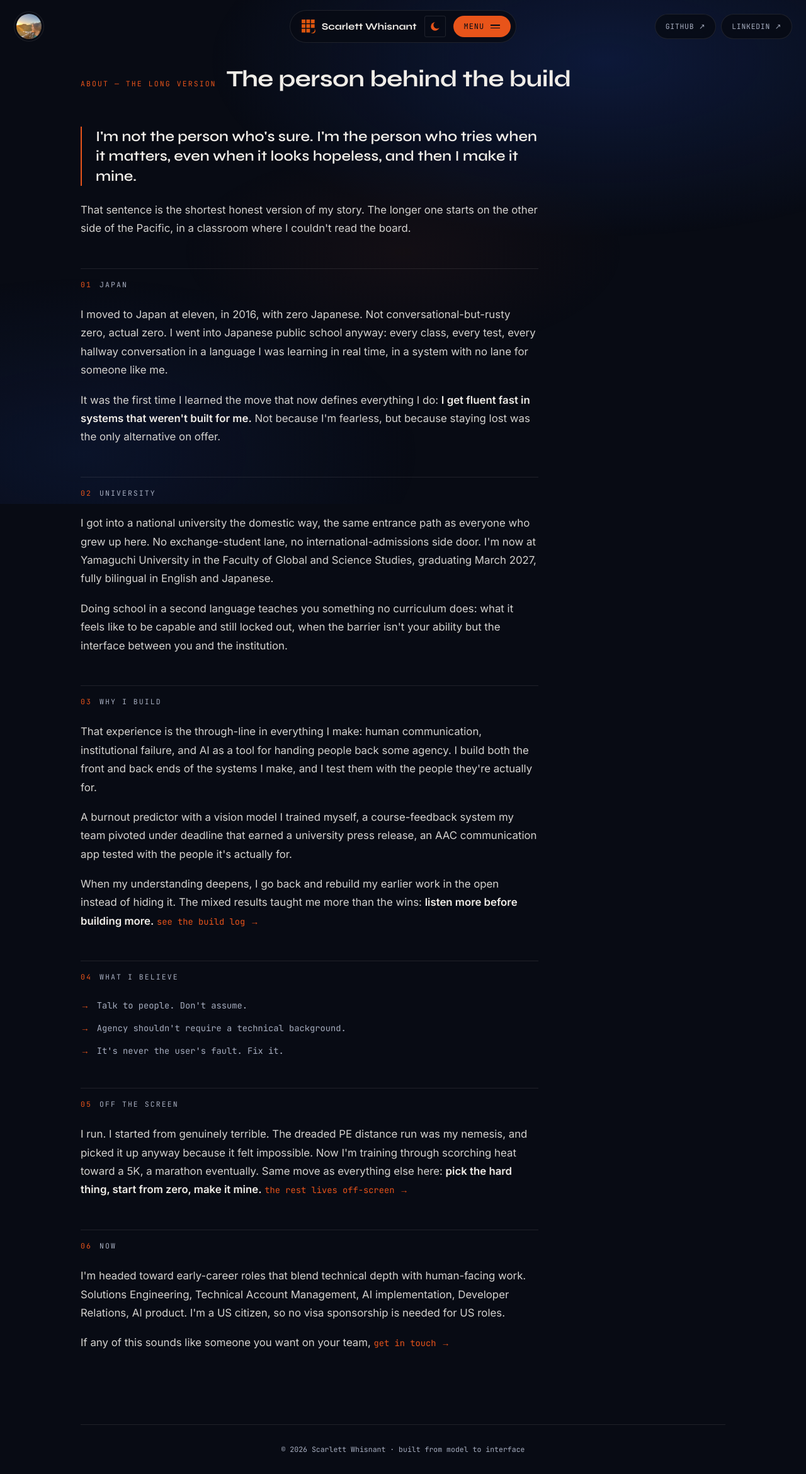
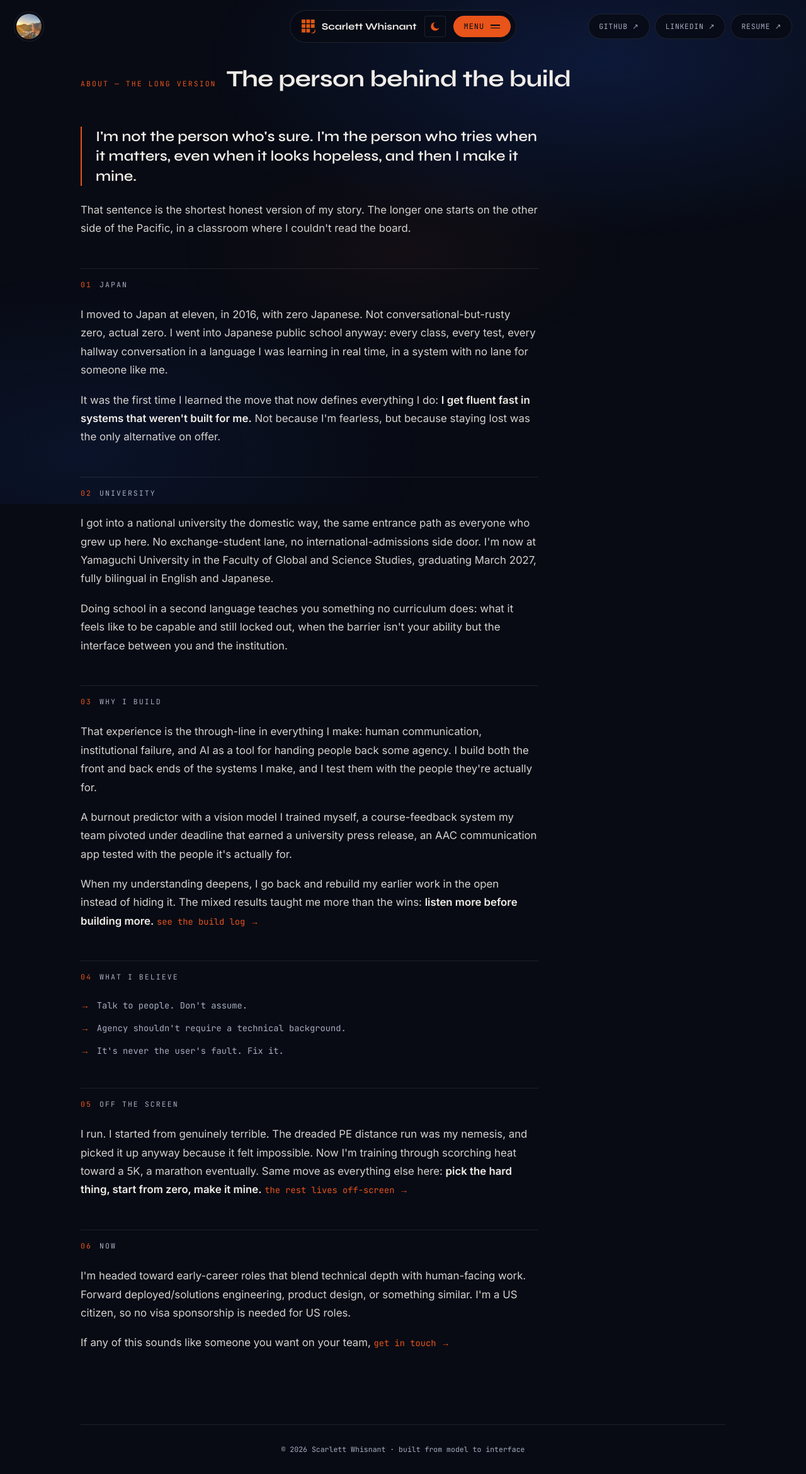
Before and after one commit to sapphirethunderbird/scarlett-website, a Next.js app: page /about in a window 1280 px wide. Shown: the whole page at 63% size. Built offline with nearby package versions, Linux system fonts and the light colour scheme.

Commit message:
add resume and update roles

```diff
--- a/app/about/page.tsx
+++ b/app/about/page.tsx
@@ -150,10 +150,9 @@ export default function AboutPage() {
             </h2>
             <p className={styles.body}>
               I&apos;m headed toward early-career roles that blend technical
-              depth with human-facing work. Solutions Engineering, Technical
-              Account Management, AI implementation, Developer Relations, AI
-              product. I&apos;m a US citizen, so no visa sponsorship is needed
-              for US roles.
+              depth with human-facing work. Forward deployed/solutions engineering,
+              product design, or something similar.
+              I&apos;m a US citizen, so no visa sponsorship is needed for US roles.
             </p>
             <p className={styles.body}>
               If any of this sounds like someone you want on your team,{" "}
--- a/components/nav.tsx
+++ b/components/nav.tsx
@@ -63,6 +63,14 @@ export function Nav() {
         >
           LinkedIn ↗
         </a>
+        <a
+          className={styles.ghPill}
+          href="https://docs.google.com/document/d/1VQLnA20SjJ2zwGae5b6UOHvJxHQMNTHD-JCWbyE0wBM/view?usp=sharing"
+          target="_blank"
+          rel="noopener"
+        >
+          Resume ↗
+        </a>
       </div>
 
       <div className={styles.pill}>
```
Also changed, not shown: components/home/contact.tsx (+7 -0 lines).
